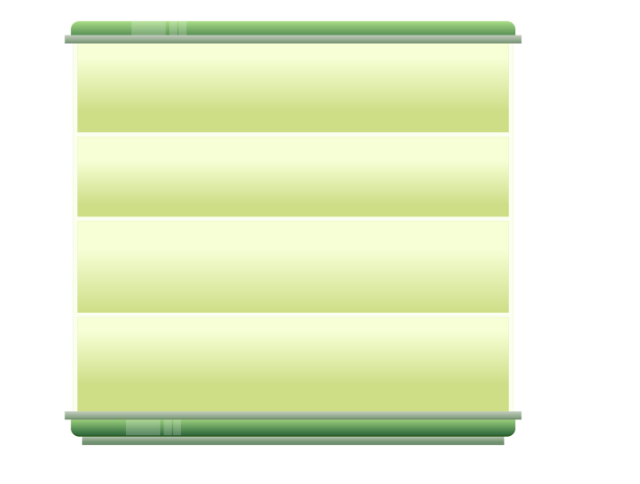
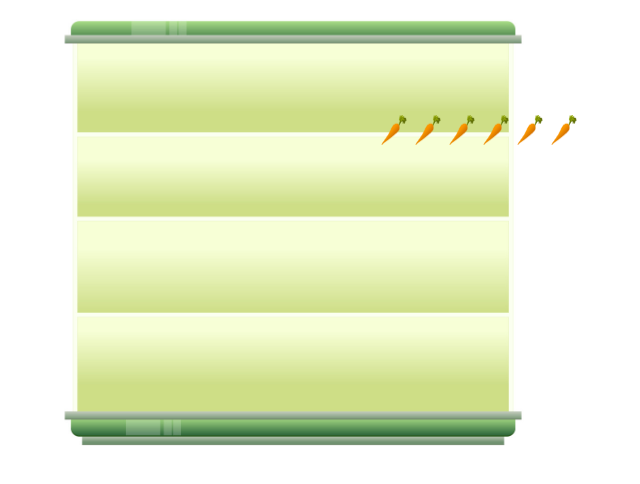
Before and after one commit to AlbertCos/GHs1, a plain HTML site: page Seccion Bootstrap/WebDevelopmnt/Reto2_Showcase/index.html in a window 1280 px wide. Shown: the whole page, without its empty margins (346-986 px from the left). Drawn offline with Linux system fonts and the light colour scheme.

Commit message:
Añadido grupo de zanahorias y checkeo de calidades de imagenes"

```diff
--- a/Seccion Bootstrap/WebDevelopmnt/Reto2_Showcase/css/style.css
+++ b/Seccion Bootstrap/WebDevelopmnt/Reto2_Showcase/css/style.css
@@ -10,3 +10,16 @@
   margin: 0 auto;
   position: relative;
 }
+#group_carrot {
+    width: 210px;
+    height: 90px;
+    position: absolute;
+    top: 100px;
+    right: 55px;
+}
+.carrot {
+    width: 30px;
+    height: 30px;
+    margin-top: 7px;
+    top: 0;
+}
--- a/Seccion Bootstrap/WebDevelopmnt/Reto2_Showcase/index.html
+++ b/Seccion Bootstrap/WebDevelopmnt/Reto2_Showcase/index.html
@@ -6,6 +6,15 @@
     <link rel="stylesheet" href="css/style.css">
   </head>
   <body>
-    <div id="Shelves_back"></div>
+    <div id="Shelves_back">
+      <div id="group_carrot">
+        <img id="carrot01" class ="carrot" src="./images/carrot_1.png" alt="carrot" draggable="true" ondragstart="">
+        <img id="carrot02" class ="carrot" src="./images/carrot_1.png" alt="carrot" draggable="true" ondragstart="">
+        <img id="carrot03" class ="carrot" src="./images/carrot_1.png" alt="carrot" draggable="true" ondragstart="">
+        <img id="carrot04" class ="carrot" src="./images/carrot_1.png" alt="carrot" draggable="true" ondragstart="">
+        <img id="carrot05" class ="carrot" src="./images/carrot_1.png" alt="carrot" draggable="true" ondragstart="">
+        <img id="carrot06" class ="carrot" src="./images/carrot_1.png" alt="carrot" draggable="true" ondragstart="">
+      </div>
+    </div>
   </body>
 </html>
```
Also changed, not shown: Seccion Bootstrap/WebDevelopmnt/Reto2_Showcase/images/carrot.jpg, Seccion Bootstrap/WebDevelopmnt/Reto2_Showcase/images/carrot_1.png (added), Seccion Bootstrap/WebDevelopmnt/Reto2_Showcase/images/onion_1.png (added).
